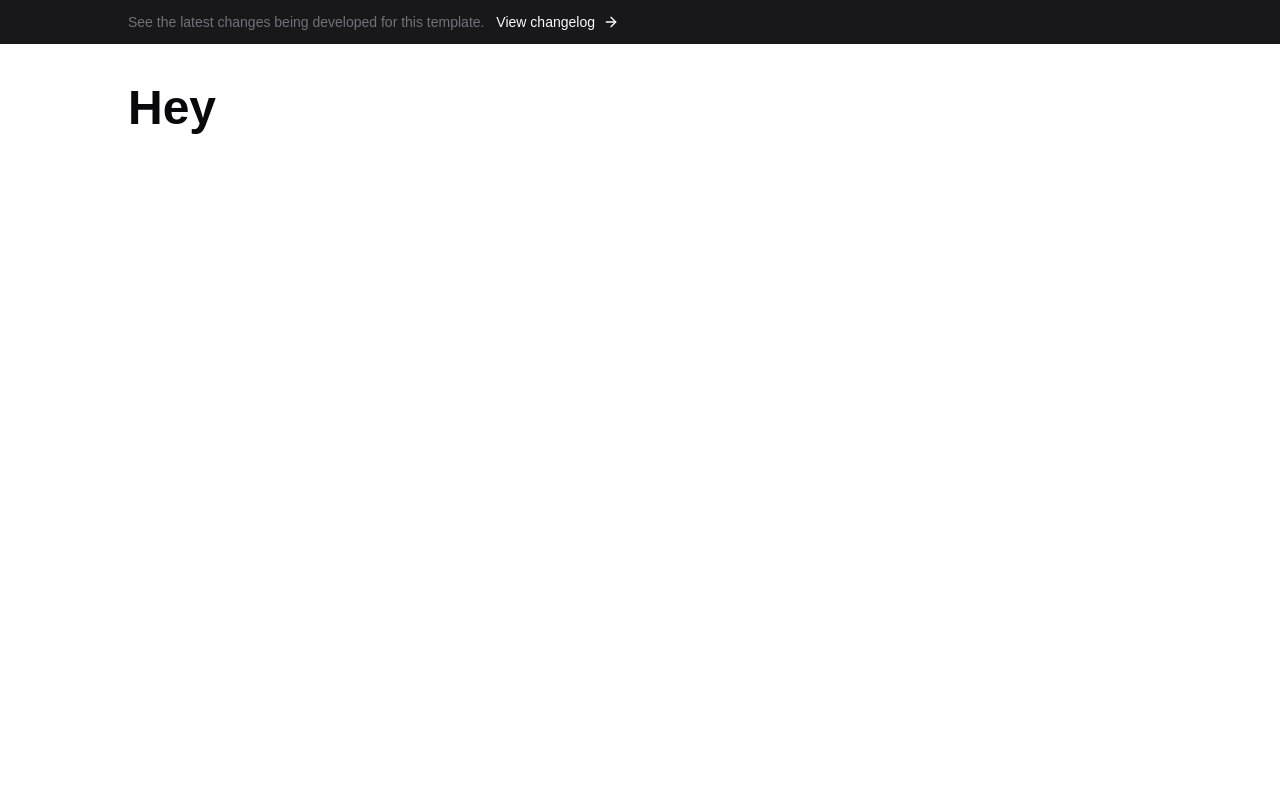
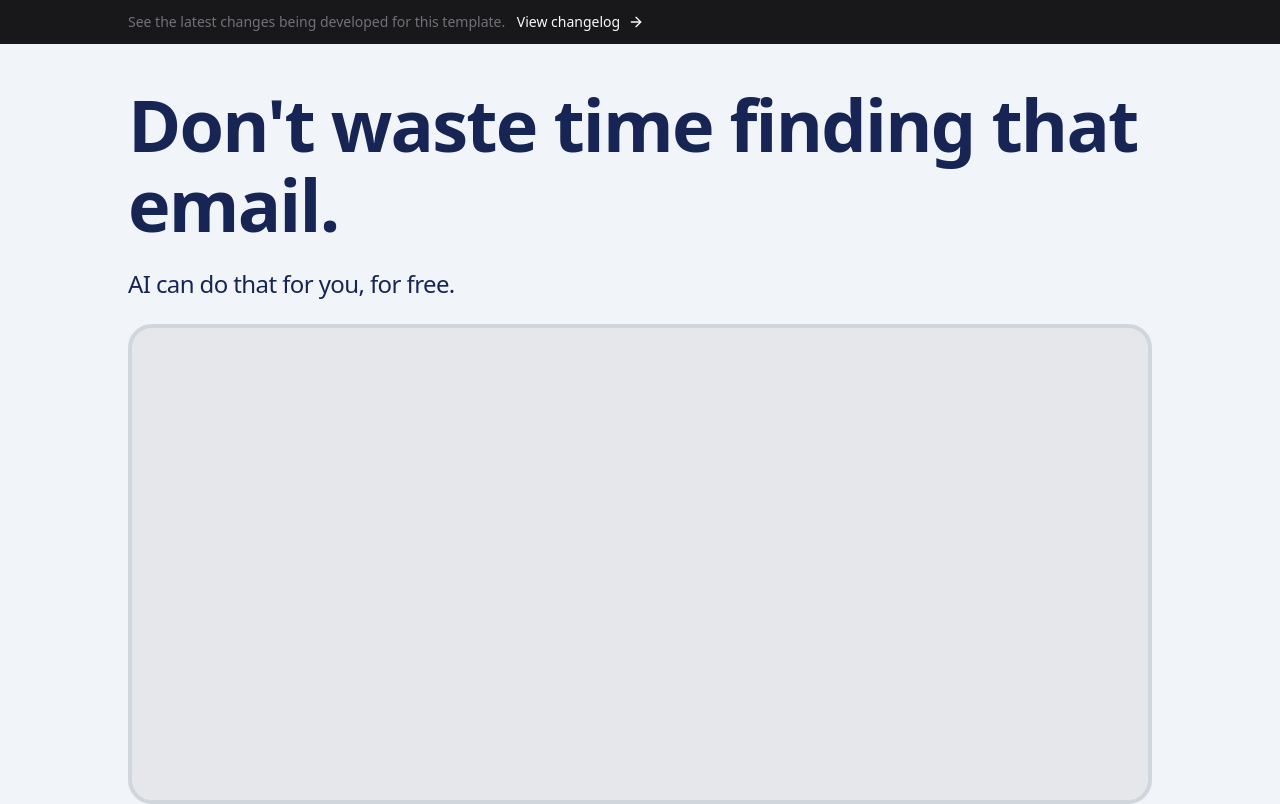
Before and after one commit to jakemackie/next-starter-v2, a Next.js app: page / in a window 1280 px wide. Built offline with nearby package versions, Linux system fonts and the light colour scheme.

Commit message:
feat: Pretty cool mock UI

```diff
--- a/src/app/(website)/layout.tsx
+++ b/src/app/(website)/layout.tsx
@@ -28,7 +28,7 @@ export default function AuthLayout({
           </Link>
         </span>
       </Banner>
-      <div className="w-full mx-auto max-w-screen-lg px-4 lg:px-0 pt-10">
+      <div className="w-full mx-auto max-w-2xl lg:max-w-screen-lg px-4 lg:px-0 pt-10">
         {children}
       </div>
       <Toaster />
--- a/src/app/(website)/page.tsx
+++ b/src/app/(website)/page.tsx
@@ -1,7 +1,15 @@
 export default async function Home() {
   return (
-    <div>
-      <h1 className="text-3xl lg:text-5xl font-bold">Hey</h1>
+    <div className="space-y-6">
+      <h1 className="text-5xl lg:text-7xl font-bold lg:leading-20 tracking-tight">
+        Don&apos;t waste time finding that email.
+      </h1>
+      <p className="text-xl lg:text-2xl font-medium tracking-tight">
+        AI can do that for you, for free.
+      </p>
+      <div className="w-full max-w-2xl lg:max-w-none lg:max-h-[30rem] aspect-video bg-gray-200 border-4 border-gray-300 rounded-3xl">
+        {/* <video src="/videos/demo.mp4" autoPlay loop muted playsInline /> */}
+      </div>
     </div>
   );
 }
--- a/src/app/globals.css
+++ b/src/app/globals.css
@@ -22,15 +22,9 @@
   }
 }
 
-@layer utilities {
-  body {
-    font-family: Arial, Helvetica, sans-serif;
-  }
-}
-
 @theme {
-  --color-background: hsl(0 0% 100%);
-  --color-foreground: hsl(240 10% 3.9%);
+  --color-background: hsl(210 40% 96.1%);
+  --color-foreground: hsl(226.2 57% 21%);
   --color-card: hsl(0 0% 100%);
   --color-card-foreground: hsl(240 10% 3.9%);
   --color-popover: hsl(0 0% 100%);
--- a/src/app/layout.tsx
+++ b/src/app/layout.tsx
@@ -1,16 +1,13 @@
 import NextTopLoader from 'nextjs-toploader';
 import type { Metadata } from 'next';
-import { Geist, Geist_Mono } from 'next/font/google';
-import './globals.css';
+import { Inter, Poppins } from 'next/font/google';
 
-const geistSans = Geist({
-  variable: '--font-geist-sans',
+import '@/app/globals.css';
+
+const poppins = Poppins({
+  variable: '--font-poppins',
   subsets: ['latin'],
-});
-
-const geistMono = Geist_Mono({
-  variable: '--font-geist-mono',
-  subsets: ['latin'],
+  weight: ['400', '500', '600', '700'],
 });
 
 export const metadata: Metadata = {
@@ -25,9 +22,7 @@ export default function RootLayout({
 }>) {
   return (
     <html lang="en">
-      <body
-        className={`${geistSans.variable} ${geistMono.variable} antialiased`}
-      >
+      <body className={`${poppins.variable} antialiased`}>
         <NextTopLoader showSpinner={false} />
         {children}
       </body>
```
